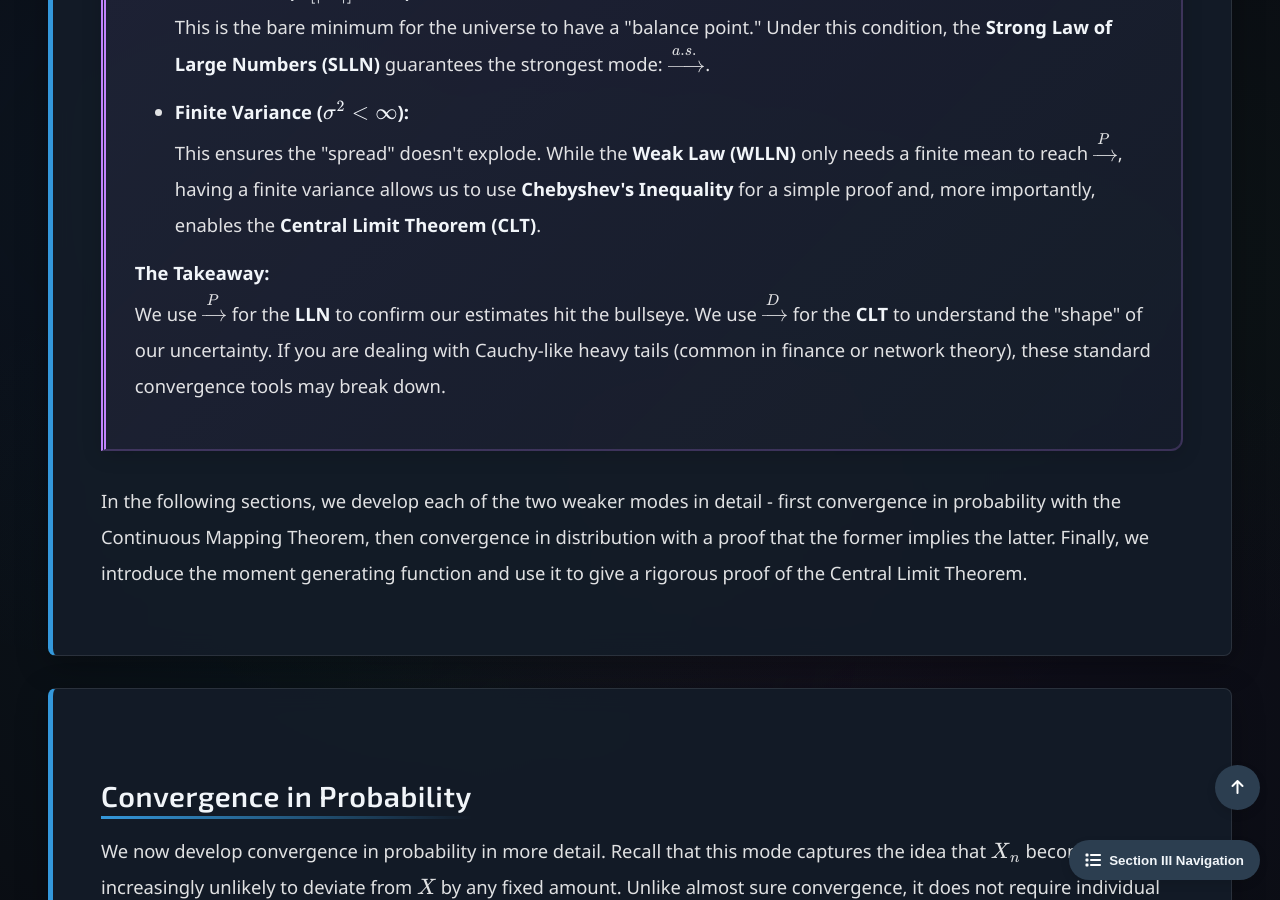
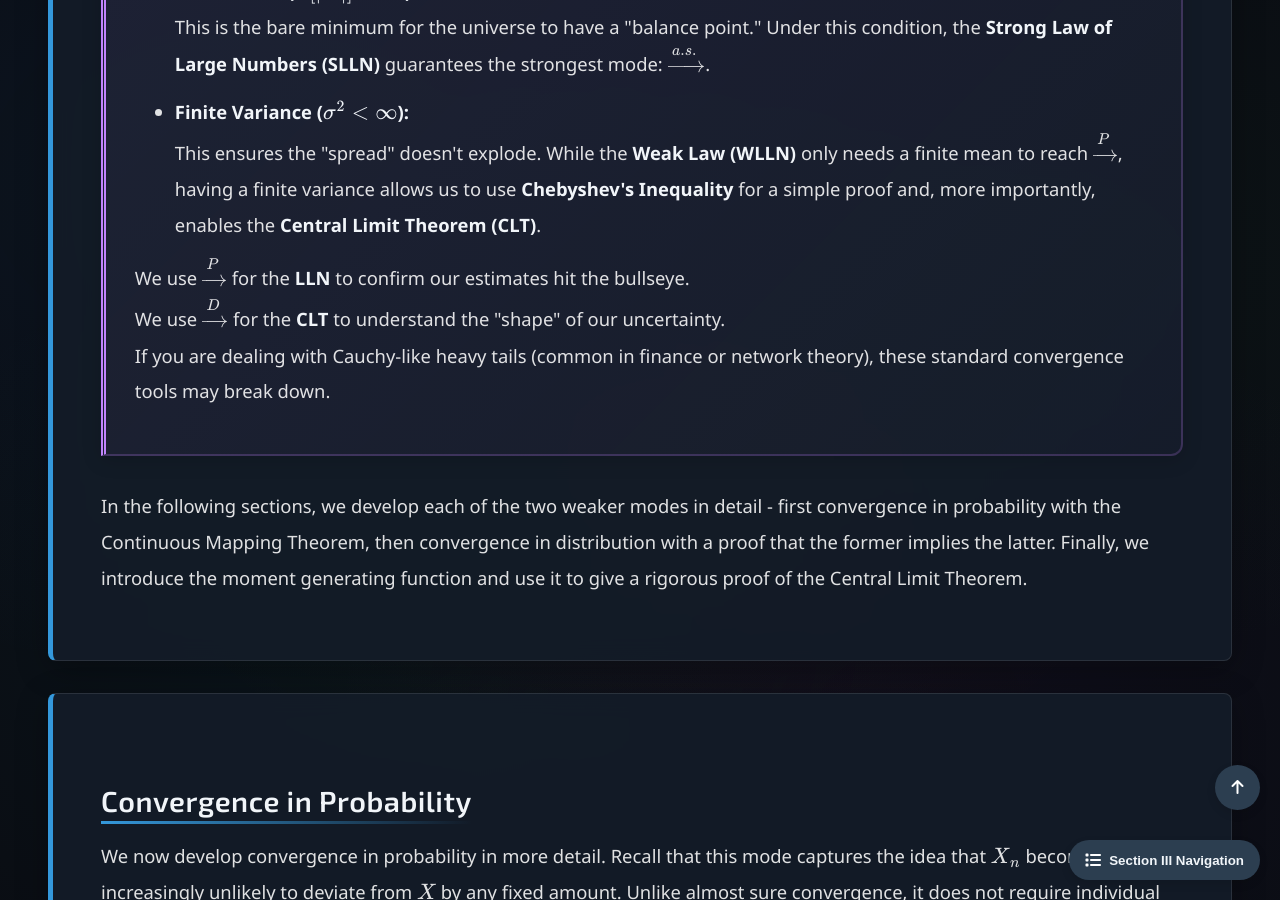
Before and after one commit to Yusukey01/yusukey01.github.io, a Jekyll site: the page built from Mathematics/Probability/convergence.html, in a window 1280 px wide and 900 px high, scrolled down 3865 px. Built offline with Jekyll 4.4.1, drawn with Linux system fonts in a browser that asks for light colours.

Commit message:
revised explanations and style

```diff
--- a/Mathematics/Probability/convergence.html
+++ b/Mathematics/Probability/convergence.html
@@ -178,9 +178,8 @@ uses_python: false
                         </li>
                     </ul>
                     <p>
-                        <strong>The Takeaway:</strong><br>
-                        We use \(\xrightarrow{P}\) for the <strong>LLN</strong> to confirm our estimates hit the bullseye.
-                        We use \(\xrightarrow{D}\) for the <strong>CLT</strong> to understand the "shape" of our uncertainty.
+                        We use \(\xrightarrow{P}\) for the <strong>LLN</strong> to confirm our estimates hit the bullseye.<br>
+                        We use \(\xrightarrow{D}\) for the <strong>CLT</strong> to understand the "shape" of our uncertainty.<br>
                         If you are dealing with Cauchy-like heavy tails (common in finance or network theory), these
                         standard convergence tools may break down.
                     </p>
```
